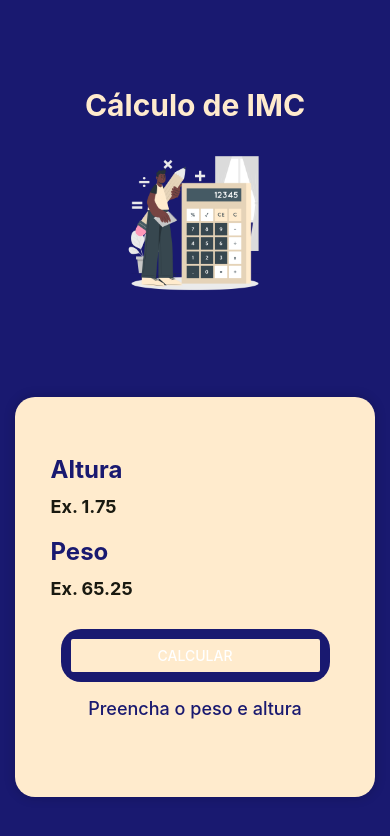
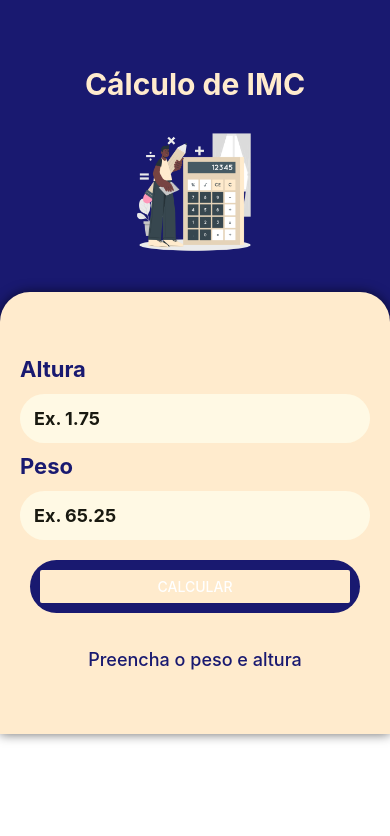
Before and after one commit to herbertribeiro19/ImcCode, a React Native app: screen / in a window 390 px wide. Shown: the top 836 px of the page. Built offline with nearby package versions, Linux system fonts and the light colour scheme.

Commit message:
styles update

```diff
--- a/App.js
+++ b/App.js
@@ -15,11 +15,6 @@ export default function App() {
 
 const styles = StyleSheet.create({
   container: {
-    flex: 1,
-    flexWrap: "wrap",
     backgroundColor: "#191970",
-    alignItems: "center",
-    alignContent: 'center',
-    justifyContent: "space-around",
   },
 });
--- a/src/components/Form/index.js
+++ b/src/components/Form/index.js
@@ -62,21 +62,42 @@ export default function Form() {
 }
 
 const styles = StyleSheet.create({
+    // boxForm: {
+    //     backgroundColor: "#ffebcd",
+    //     width: 360,
+    //     height: 400,
+    //     borderRadius: 20,
+    //     alignItems: "center",
+    //     justifyContent: "center",
+    //     shadowColor: "black",
+    //     shadowOpacity: 0.2,
+    //     shadowRadius: 12,
+    // },
+
     boxForm: {
+        width: "100%",
+        height: "100%",
+        bottom: 0,
         backgroundColor: "#ffebcd",
-        width: 360,
-        height: 400,
-        borderRadius: 20,
         alignItems: "center",
-        justifyContent: "center",
+        borderTopLeftRadius: 30,
+        borderTopRightRadius: 30,
+        marginTop: 30,
         shadowColor: "black",
-        shadowOpacity: 0.2,
+        shadowOpacity: 0.6,
         shadowRadius: 12,
+    },
+
+    form: {
+        width: "100%",
+        height: "auto",
+        marginTop: 30,
+        padding: 20,
     },
 
     textHeight: {
         marginTop: 14,
-        fontSize: 24,
+        fontSize: 22,
         color: "#191970",
         fontWeight: "bold",
         marginBottom: 12,
@@ -86,11 +107,14 @@ const styles = StyleSheet.create({
         fontSize: 18,
         color: "#191910",
         fontWeight: "bold",
-        marginBottom: 20,
+        marginBottom: 10,
+        backgroundColor: "#ffeb",
+        padding: 14,
+        borderRadius: 30,
     },
 
     textWeight: {
-        fontSize: 24,
+        fontSize: 22,
         color: "#191970",
         fontWeight: "bold",
         marginBottom: 12,
@@ -100,13 +124,16 @@ const styles = StyleSheet.create({
         fontSize: 18,
         color: "#191910",
         fontWeight: "bold",
-        marginBottom: 20,
+        marginBottom: 10,
+        backgroundColor: "#ffeb",
+        padding: 14,
+        borderRadius: 30,
     },
 
     btnCalculo: {
         backgroundColor: "#191970",
         padding: 10,
-        borderRadius: 20,
+        borderRadius: 30,
         color: "black",
         fontWeight: "bold",
         margin: 10,
--- a/src/components/Title/index.js
+++ b/src/components/Title/index.js
@@ -5,14 +5,14 @@ export default function Title() {
     return (
         <View>
             <Text style={styles.containerText}>Cálculo de IMC</Text>
-            <Image style={{ width: 160, height: 160, alignSelf: "center", marginTop: 20, }} source={require('../../img/Calculator-cuate.png')} />
+            <Image style={{ width: 140, height: 140, alignSelf: "center", marginTop: 20, }} source={require('../../img/Calculator-cuate.png')} />
         </View>
     );
 }
 
 const styles = StyleSheet.create({
     containerText: {
-        marginTop: 40,
+        marginTop: 66,
         fontSize: 30,
         fontWeight: 'bold',
         textAlign: 'center',
```
